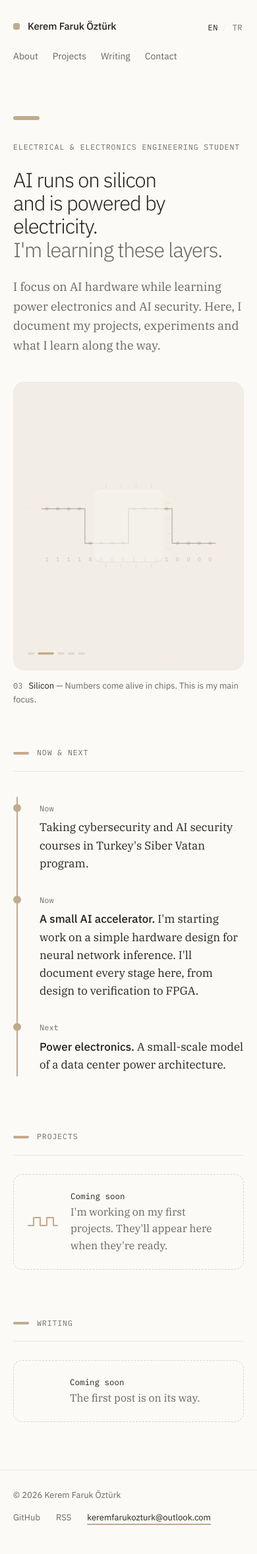
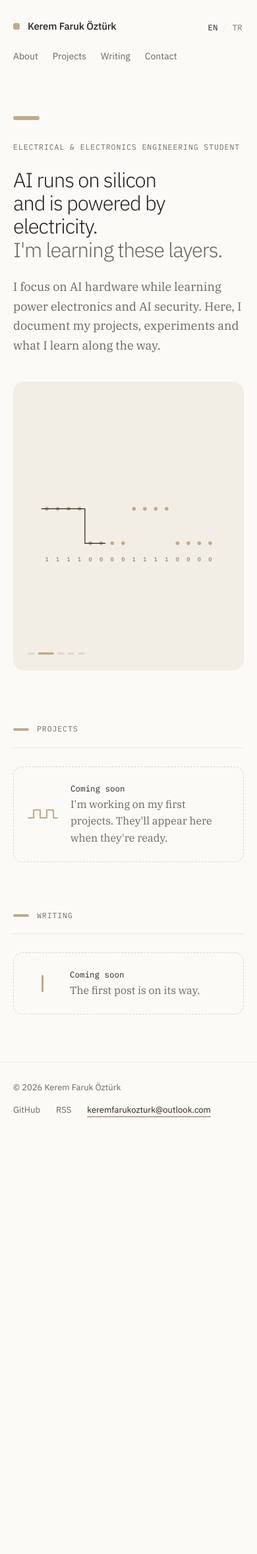
Before and after one commit to keremfarukozturk/keremfarukozturk.github.io, a Jekyll site: the page built from index.html, in a window 390 px wide. Shown: the whole page at 66% size. Built offline with Jekyll 4.4.1, drawn with Linux system fonts in a browser that asks for light colours; after the commit the page ends 1738 px from its top, so only the background shows below that.

Commit message:
Kaydırmaya bağlı girişi ve ana sayfa zaman çizelgesini geri al
Ana sayfa, giriş animasyonu ve kaydırma davranışı önceki haline (main) döndü.
Datasheet proje sayfası, numaralı şekil ve Hakkımda'daki _data/now.yml kaynağı korundu.

Co-Authored-By: Claude Opus 5.5 <noreply@anthropic.com>
Claude-Session: https://claude.ai/code/session_01AR14QjN7rgHvc83wszqaRT

```diff
--- a/_data/now.yml
+++ b/_data/now.yml
@@ -1,4 +1,4 @@
-# "Şimdi ve sıradaki" — ana sayfadaki zaman çizelgesi ve Hakkımda sayfası buradan okur.
+# Hakkımda sayfasındaki "Şimdi / Sıradaki" listeleri buradan okunur.
 # when: now (şimdi) | next (sıradaki). Her madde iki dilde yazılır; title isteğe bağlıdır.
 # Bir işi bitirdiğinde maddeyi silebilir ya da ilgili projeye taşıyabilirsin.
 - when: now
--- a/_data/ui.yml
+++ b/_data/ui.yml
@@ -30,16 +30,8 @@ en:
   status: { ongoing: "Ongoing", completed: "Completed" }
   months: ["Jan", "Feb", "Mar", "Apr", "May", "Jun", "Jul", "Aug", "Sep", "Oct", "Nov", "Dec"]
   months_long: ["January", "February", "March", "April", "May", "June", "July", "August", "September", "October", "November", "December"]
-  scroll: "Scroll"
   now: "Now"
   next: "Next"
-  now_next: "Now & next"
-  story:
-    - { name: "Signal",       text: "Everything starts with a signal." }
-    - { name: "Bits",         text: "The analog world becomes numbers." }
-    - { name: "Silicon",      text: "Numbers come alive in chips. This is my main focus." }
-    - { name: "Intelligence", text: "Chips run systems that learn." }
-    - { name: "Future",       text: "And building every layer securely." }
   ds: { document: "Document", revision: "Revision", status: "Status", type: "Type", updated: "Updated", summary: "Technical summary", revisions: "Revision history", links: "Links" }
   figure: "Figure"
 
@@ -73,15 +65,7 @@ tr:
   status: { ongoing: "Sürüyor", completed: "Tamamlandı" }
   months: ["Oca", "Şub", "Mar", "Nis", "May", "Haz", "Tem", "Ağu", "Eyl", "Eki", "Kas", "Ara"]
   months_long: ["Ocak", "Şubat", "Mart", "Nisan", "Mayıs", "Haziran", "Temmuz", "Ağustos", "Eylül", "Ekim", "Kasım", "Aralık"]
-  scroll: "Aşağı kaydır"
   now: "Şimdi"
   next: "Sıradaki"
-  now_next: "Şimdi ve sıradaki"
-  story:
-    - { name: "Sinyal",  text: "Her şey bir sinyalle başlar." }
-    - { name: "Bit",     text: "Analog dünya sayılara dönüşür." }
-    - { name: "Silikon", text: "Sayılar çiplerde hayat bulur. Ana odağım burası." }
-    - { name: "Zekâ",    text: "Çipler öğrenen sistemleri çalıştırır." }
-    - { name: "Gelecek", text: "Ve tüm bu katmanları güvenle inşa etmek." }
   ds: { document: "Belge", revision: "Revizyon", status: "Durum", type: "Tür", updated: "Güncelleme", summary: "Teknik özet", revisions: "Revizyon geçmişi", links: "Bağlantılar" }
   figure: "Şekil"
--- a/_includes/now-timeline.html
+++ /dev/null
@@ -1,12 +0,0 @@
-{%- comment -%} Ana sayfa: "Şimdi ve sıradaki" zaman çizelgesi (_data/now.yml) {%- endcomment -%}
-{%- assign lang = page.lang | default: site.lang -%}{%- assign t = site.data.ui[lang] -%}
-<section class="sec" aria-labelledby="now-heading">
-  <div class="sec-head"><h2 class="label" id="now-heading">{{ t.now_next }}</h2></div>
-  <ol class="tl">
-    <span class="tl-fill" aria-hidden="true"></span>
-    {%- for item in site.data.now %}
-    {%- assign x = item[lang] %}
-    <li class="reveal"><span class="k">{{ t[item.when] }}</span><p>{% if x.title %}<b>{{ x.title }}.</b> {% endif %}{{ x.text }}</p></li>
-    {%- endfor %}
-  </ol>
-</section>
--- a/_layouts/home.html
+++ b/_layouts/home.html
@@ -4,28 +4,16 @@ layout: default
 {%- assign lang = page.lang | default: site.lang -%}{%- assign t = site.data.ui[lang] -%}
 {%- assign posts = site.posts | where: "lang", lang -%}
 {%- include sorted-projects.html -%}
-<div class="hero-wrap">
-  <section class="hero w" aria-label="{{ t.intro_label }}">
+<div class="w">
+  <section class="hero" aria-label="{{ t.intro_label }}">
     <div class="hero-text">
       <span class="bar" aria-hidden="true"></span>
       <p class="kicker label">{{ page.kicker }}</p>
       <h1>{% for line in page.hero %}<span>{{ line }}</span> {% endfor %}<span class="soft">{{ page.hero_soft }}</span></h1>
       <p class="intro">{{ page.intro }}</p>
-      <p class="scroll-hint mono" aria-hidden="true"><i></i>{{ t.scroll }}</p>
     </div>
-    <figure class="media-wrap">
-      <div class="media"><canvas id="intro" role="img" aria-label="{{ t.intro_alt }}"></canvas></div>
-      <figcaption class="steps" aria-live="off">
-        {%- for s in t.story %}
-        <span class="cap-step{% if forloop.first %} on{% endif %}"><b>0{{ forloop.index }}</b> {{ s.name }} <em>— {{ s.text }}</em></span>
-        {%- endfor %}
-      </figcaption>
-    </figure>
+    <div class="media"><canvas id="intro" role="img" aria-label="{{ t.intro_alt }}"></canvas></div>
   </section>
-</div>
-<div class="w">
-
-  {% include now-timeline.html %}
 
   <section class="sec" aria-labelledby="projects-heading">
     <div class="sec-head">
--- a/assets/css/main.css
+++ b/assets/css/main.css
@@ -89,7 +89,7 @@ img, video, svg, canvas { display: block; max-width: 100%; }
 .nav a[aria-current]::after { content: ""; position: absolute; left: 0; right: 0; bottom: -6px; height: 3px; border-radius: 3px; background: var(--tan); }
 
 /* ---------- 5. Ana sayfa: giriş ---------- */
-.hero { display: grid; grid-template-columns: repeat(12, 1fr); gap: 24px; align-items: center; padding-top: 104px; padding-bottom: 136px; }
+.hero { display: grid; grid-template-columns: repeat(12, 1fr); gap: 24px; align-items: center; padding: 104px 0 136px; }
 .hero-text { grid-column: 1 / 8; }
 .hero .bar { margin-bottom: 32px; }
 .hero .kicker { margin-bottom: 22px; }
@@ -97,35 +97,10 @@ img, video, svg, canvas { display: block; max-width: 100%; }
 .hero h1 span { display: block; }
 .hero h1 .soft { color: var(--soft); }
 .hero .intro { max-width: 520px; margin: 36px 0 0; font-family: var(--serif); font-size: 18px; line-height: 1.65; color: var(--soft); }
-.scroll-hint { display: flex; align-items: center; gap: 10px; margin: 44px 0 0; }
-.scroll-hint i { display: block; width: 1px; height: 26px; background: var(--tan); transform-origin: top; animation: hint 2s ease-in-out infinite; }
-@keyframes hint { 0%, 100% { transform: scaleY(.35); } 50% { transform: scaleY(1); } }
-.media-wrap { grid-column: 8 / 13; justify-self: end; width: 100%; margin: 0; }
-.media { aspect-ratio: 4 / 5; border-radius: 16px; overflow: hidden; background: var(--media); border: 1px solid var(--line); }
+.hero .focus { margin-top: 18px; }
+.hero .focus b { font-weight: 400; color: var(--ink); }
+.media { grid-column: 8 / 13; aspect-ratio: 4 / 5; border-radius: 16px; overflow: hidden; background: var(--media); border: 1px solid var(--line); }
 .media canvas { width: 100%; height: 100%; }
-/* Animasyonun altındaki tek satırlık açıklama */
-.steps { position: relative; min-height: 22px; margin-top: 14px; font-size: 13px; color: var(--ink); }
-.cap-step { position: absolute; left: 0; right: 0; opacity: 0; transform: translateY(4px); transition: opacity .35s ease, transform .35s ease; }
-.cap-step.on { opacity: 1; transform: none; }
-.cap-step b { font-family: var(--mono); font-weight: 400; font-size: 12px; color: var(--tan-text, #7A6750); margin-right: 6px; }
-.cap-step em { font-style: normal; color: var(--soft); }
-/* Geniş ekranda giriş kısa bir süre yapışık kalır; animasyon kaydırmayla ilerler */
-@media (min-width: 861px) {
-  .hero-wrap { height: 175vh; }
-  .hero { position: sticky; top: 0; min-height: 100vh; padding-top: 40px; padding-bottom: 40px; }
-  .media-wrap { width: min(100%, calc((100vh - 170px) * .8)); }
-}
-
-/* Ana sayfa: "Şimdi ve sıradaki" zaman çizelgesi */
-.tl { position: relative; list-style: none; margin: 28px 0 0; padding: 0 0 0 40px; }
-.tl::before { content: ""; position: absolute; left: 5px; top: 10px; bottom: 10px; width: 2px; border-radius: 2px; background: var(--line); }
-.tl-fill { position: absolute; left: 5px; top: 10px; width: 2px; height: 0; border-radius: 2px; background: var(--tan); }
-.tl li { position: relative; padding: 14px 0; }
-.tl li::before { content: ""; position: absolute; left: -40px; top: 21px; width: 12px; height: 12px; border-radius: 50%; background: var(--bg); border: 2px solid var(--line); transition: background .4s, border-color .4s; }
-.tl li.lit::before { background: var(--tan); border-color: var(--tan); }
-.tl .k { font-family: var(--mono); font-size: 12px; color: var(--faint); }
-.tl p { margin: 4px 0 0; max-width: 720px; font-family: var(--serif); font-size: 18px; line-height: 1.6; }
-.tl p b { font-family: var(--sans); font-weight: 500; font-size: 17px; }
 
 /* ---------- 6. Bölümler ---------- */
 .sec { padding-bottom: 112px; }
@@ -296,8 +271,7 @@ img, video, svg, canvas { display: block; max-width: 100%; }
 .hero .kicker { animation: fade .9s ease .15s both; }
 .hero .intro { animation: rise .9s var(--ease) .65s both; }
 .hero .focus { animation: fade .9s ease .85s both; }
-.media-wrap { animation: fade 1.4s ease .3s both; }
-.scroll-hint { animation: fade .9s ease 1s both; }
+.media { animation: fade 1.4s ease .3s both; }
 .reveal { opacity: 0; transform: translateY(22px); transition: opacity .9s var(--ease), transform .9s var(--ease); }
 .reveal.in { opacity: 1; transform: none; }
 .cards .reveal:nth-child(2) { transition-delay: .08s; }
@@ -308,9 +282,6 @@ img, video, svg, canvas { display: block; max-width: 100%; }
   *, *::before, *::after { animation: none !important; transition: none !important; scroll-behavior: auto !important; }
   .reveal { opacity: 1; transform: none; }
   .sec .sec-head .label::before { width: 24px; }
-  .hero-wrap { height: auto; }
-  .hero { position: static; min-height: 0; }
-  .tl li::before { background: var(--tan); border-color: var(--tan); }
 }
 
 /* ---------- 10. Mobil ---------- */
@@ -321,13 +292,11 @@ img, video, svg, canvas { display: block; max-width: 100%; }
   .header-right { width: 100%; }
   .nav { gap: 22px; flex-wrap: wrap; }
   .lang { position: absolute; top: 28px; right: var(--gutter); padding-left: 0; border-left: 0; }
-  .hero { padding-top: 56px; padding-bottom: 80px; }
-  .hero-text, .media-wrap { grid-column: 1 / 13; }
+  .hero { padding: 56px 0 80px; }
+  .hero-text, .media { grid-column: 1 / 13; }
   .hero h1 { font-size: 31px; }
   .hero .intro { margin-top: 24px; }
-  .scroll-hint { display: none; }
-  .media-wrap { margin-top: 16px; justify-self: stretch; }
-  .tl p { font-size: 17px; }
+  .media { margin-top: 16px; }
   .cards { grid-template-columns: 1fr; }
   .card { min-height: 0; }
   .sec { padding-bottom: 72px; }
--- a/assets/js/intro.js
+++ b/assets/js/intro.js
@@ -1,5 +1,4 @@
-// Giriş animasyonu — canvas, dış bağımlılık yok.
-// Geniş ekranda kaydırmaya bağlı ilerler; mobilde ve dar ekranda 14 sn'lik döngüde oynar.
+// Giriş animasyonu — canvas, dış bağımlılık yok. 14 sn döngü.
 // sinyal (sinüs) → bitler → çip + kod → sinir ağı → future.
 (() => {
   const cv = document.getElementById('intro');
@@ -13,15 +12,6 @@
   const ease = x => x < .5 ? 2 * x * x : 1 - Math.pow(-2 * x + 2, 2) / 2;
   const win = (t, a, b, f = .5) => Math.min(seg(t, a, a + f), 1 - seg(t, b - f, b)); // içeri-dışarı
   const lerp = (a, b, p) => a + (b - a) * p;
-
-  // Animasyonun altındaki tek satırlık açıklama: o an oynayan sahneyi gösterir
-  const bounds = [0, 2.7, 5.3, 8.5, 11.0];
-  const caps = [...document.querySelectorAll('.cap-step')];
-  let curStep = -1;
-  function setStep(t) {
-    let i = 0; for (let k = 0; k < bounds.length; k++) if (t >= bounds[k]) i = k;
-    if (i !== curStep) { curStep = i; caps.forEach((c, j) => c.classList.toggle('on', j === i)); }
-  }
 
   function fit() {
     const r = cv.getBoundingClientRect(), d = window.devicePixelRatio || 1;
@@ -60,7 +50,6 @@
   function frame(ms) {
     last = ms;
     const t = (ms / 1000) % T;
-    setStep(t);
     ctx.globalAlpha = 1; grid();
 
     // 1 — elektrik: sinüs çizilir
@@ -179,37 +168,10 @@
   }
 
   const reduce = matchMedia('(prefers-reduced-motion: reduce)').matches;
+  let running = true, start = performance.now(), raf;
+  const loop = now => { frame(now - start); if (running) raf = requestAnimationFrame(loop); };
   if (reduce) { document.fonts.ready.then(() => frame(12800)); return; }      // hareket istemeyenlere son kare
-
-  const wrap = document.querySelector('.hero-wrap');
-  const wide = matchMedia('(min-width: 861px)');
-  const T0 = 2.4, T1 = 13.4;          // kaydırma başlangıcında sinüs zaten çizili olsun
-  let mode = null, visible = true, ticking = false, raf, start = performance.now();
-
-  // Döngü modu: ekranda görünürken tek bir rAF zinciri çalışır
-  const loop = now => {
-    if (mode !== 'loop' || !visible) { ticking = false; return; }
-    frame(now - start); raf = requestAnimationFrame(loop);
-  };
-  const kick = () => { if (!ticking && mode === 'loop' && visible) { ticking = true; raf = requestAnimationFrame(loop); } };
-
-  // Kaydırma modu: giriş bölümündeki ilerleme (0–1) animasyon zamanına çevrilir
-  const scrub = () => {
-    const r = wrap.getBoundingClientRect();
-    const p = clamp(-r.top / Math.max(1, r.height - innerHeight));
-    frame((T0 + p * (T1 - T0)) * 1000);
-  };
-
-  new IntersectionObserver(([e]) => { visible = e.isIntersecting; kick(); }).observe(cv);
-  const setMode = () => {
-    const m = (wrap && wide.matches) ? 'scrub' : 'loop';
-    if (m === mode) return;
-    mode = m;
-    if (m === 'scrub') { cancelAnimationFrame(raf); ticking = false; scrub(); document.fonts.ready.then(scrub); }
-    else { start = performance.now(); kick(); }
-  };
-  addEventListener('scroll', () => { if (mode === 'scrub') scrub(); }, { passive: true });
-  addEventListener('resize', () => { if (mode === 'scrub') scrub(); });
-  wide.addEventListener('change', setMode);
-  setMode();
+  new IntersectionObserver(([e]) => {                                         // ekranda değilse dur
+    running = e.isIntersecting; if (running) raf = requestAnimationFrame(loop); else cancelAnimationFrame(raf);
+  }).observe(cv);
 })();
--- a/assets/js/motion.js
+++ b/assets/js/motion.js
@@ -13,17 +13,4 @@
     const f = () => { const h = document.documentElement; bar.style.transform = `scaleX(${h.scrollTop / Math.max(1, h.scrollHeight - h.clientHeight)})`; };
     addEventListener('scroll', f, { passive: true }); f();
   }
-
-  // "Şimdi ve sıradaki": çizgi kaydırdıkça dolar, ulaşılan maddenin noktası yanar
-  const tl = document.querySelector('.tl'), fill = tl && tl.querySelector('.tl-fill');
-  if (tl && fill && !matchMedia('(prefers-reduced-motion: reduce)').matches) {
-    const items = [...tl.querySelectorAll('li')];
-    const g = () => {
-      const r = tl.getBoundingClientRect(), line = innerHeight * 0.7;
-      const p = Math.min(1, Math.max(0, (line - r.top) / r.height));
-      fill.style.height = (p * (r.height - 20)) + 'px';
-      items.forEach(li => li.classList.toggle('lit', li.getBoundingClientRect().top + 20 < line));
-    };
-    addEventListener('scroll', g, { passive: true }); addEventListener('resize', g); g();
-  }
 })();
```
Also changed, not shown: README.md.
